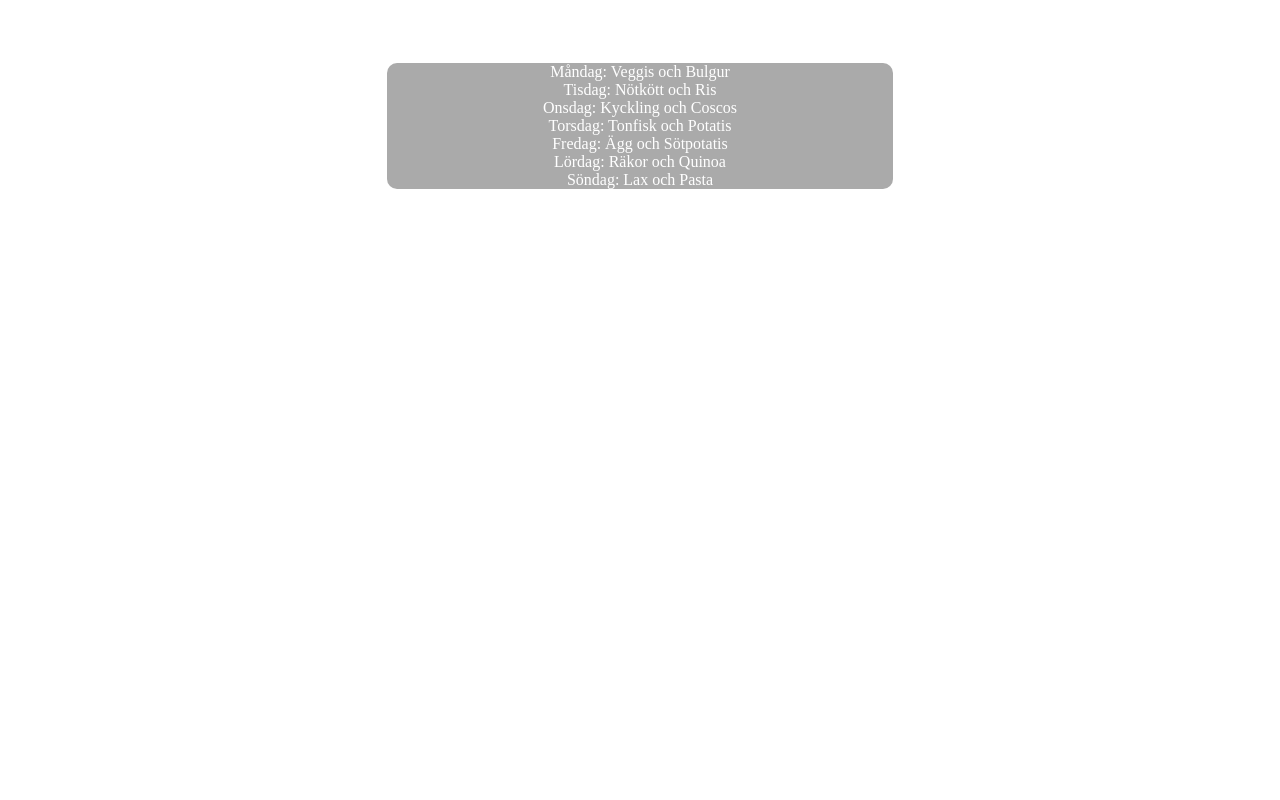
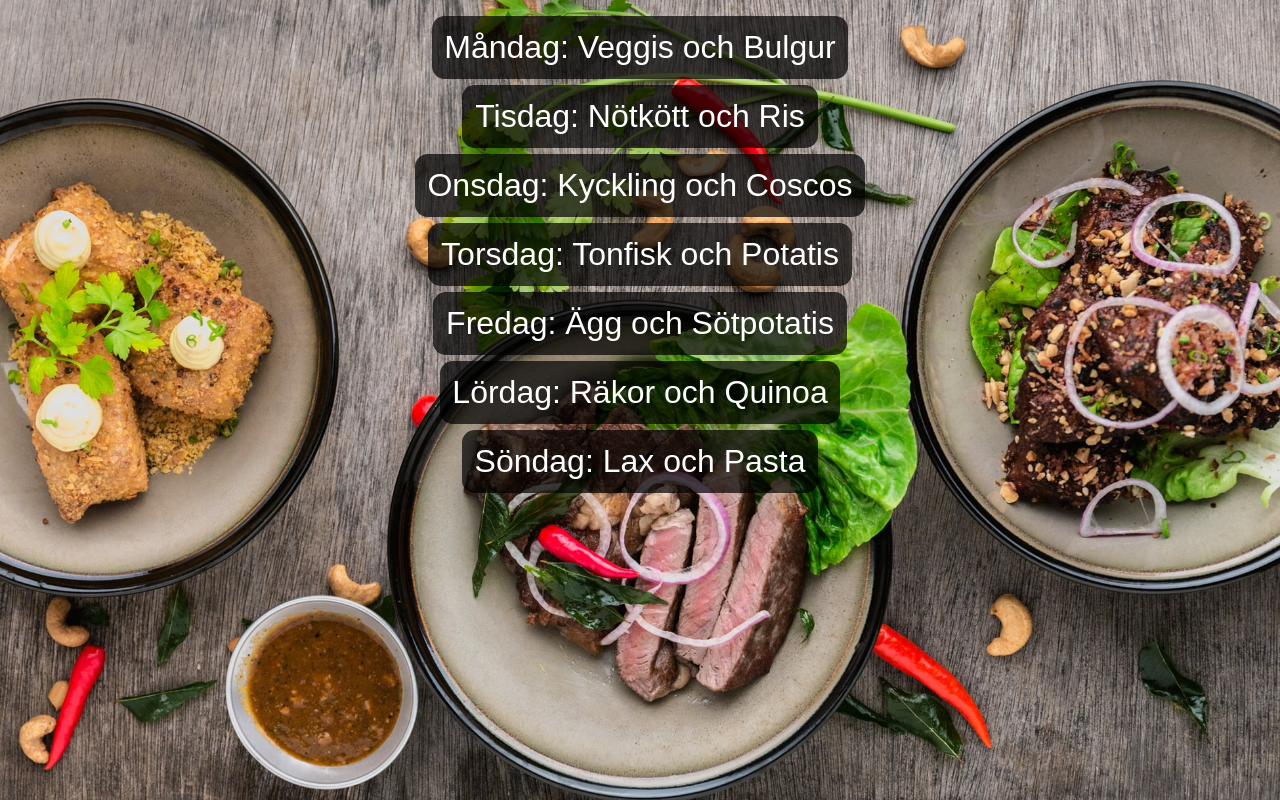
Before and after one commit to ITJohan/meal-generator, a plain HTML site: page index.html in a window 1280 px wide. Drawn offline with Linux system fonts and the light colour scheme.

Commit message:
Style changes

```diff
--- a/app.js
+++ b/app.js
@@ -26,6 +26,7 @@ while (weeklyCarbs.length !== 7) {
 
 for (let i = 0; i < 7; i++) {
   let div = document.createElement("div");
+  div.classList.add("meal");
   div.innerHTML = `${weekdays[i]}: ${weeklyProteins[i]} och ${weeklyCarbs[i]}`;
   mainDiv.appendChild(div);
 }
--- a/style.css
+++ b/style.css
@@ -1,10 +1,25 @@
-* {
+body {
+  margin: 0;
+  padding: 0;
   color: #FFF;
+  font-family: Arial, Helvetica, sans-serif;
+  background-color: #333;
+  background-image: url(images/background.jpeg);
+  background-size: cover;
 }
 
 #main {
-  margin: 5% 30%;
-  text-align: center;
-  background-color: #AAA;
-  border-radius: 10px;
+  padding: 1em;
+  align-self: center;
+  margin: 0 auto;
 }
+
+.meal {
+  font-size: 2em;
+  background-color: rgba(0, 0, 0, 0.7);
+  margin: 0 auto;
+  margin-bottom: 0.2em;
+  padding: 0.4em;
+  border-radius: 0.4em;
+  width: fit-content;
+}
```
Also changed, not shown: images/background.jpeg (added).
